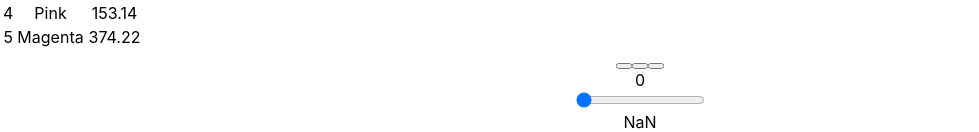
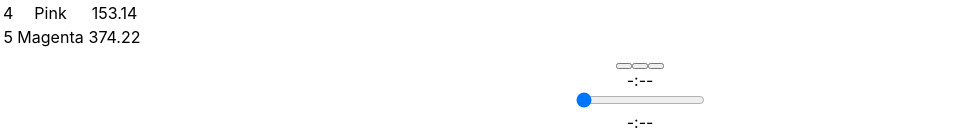
Before and after one commit to piontekle/bloc-jams-react, a React (Create React App) app: page /album/the-colors in a window 1280 px wide. Shown: the part 868-1000 px from the top of the page, without its empty margins (0-979 px from the left). Built offline with nearby package versions, Linux system fonts and the light colour scheme.

Commit message:
Assignment 9 Player Bar Range Inputs: complete add volume slider functionality and time format

```diff
--- a/src/components/Album.js
+++ b/src/components/Album.js
@@ -15,12 +15,14 @@ class Album extends Component {
       currentSong: album.songs[0],
       currentTime: 0,
       duration: album.songs[0].duration,
+      volume: 0.5,
       isPlaying: false,
       isHovering: false
     };
 
     this.audioElement = document.createElement('audio');
     this.audioElement.src = album.songs[0].audioSrc;
+    this.audioElement.volume = this.state.volume;
   }
 
   componentDidMount() {
@@ -30,16 +32,21 @@ class Album extends Component {
       },
       durationchange: e => {
         this.setState({ duration: this.audioElement.duration });
+      },
+      volumecontrol: e => {
+        this.setState({ volume: this.audioElement.volume })
       }
     };
     this.audioElement.addEventListener('timeupdate', this.eventListeners.timeupdate);
     this.audioElement.addEventListener('durationchange', this.eventListeners.durationchange);
+    this.audioElement.addEventListener('volumecontrol', this.eventListeners.volumecontrol);
   }
 
   componentWillUnmount() {
     this.audioElement.src = null;
-    this.audioElement.removeElementEventListener('timeupdate', this.eventListeners.timeupdate);
-    this.audioElement.removeElementEventListener('durationchange', this.eventListeners.durationchange);
+    this.audioElement.removeEventListener('timeupdate', this.eventListeners.timeupdate);
+    this.audioElement.removeEventListener('durationchange', this.eventListeners.durationchange);
+    this.audioElement.removeEventListener('volumecontrol', this.eventListeners.volumecontrol)
   }
 
   play() {
@@ -92,6 +99,18 @@ class Album extends Component {
     const newTime = this.audioElement.duration * e.target.value;
     this.audioElement.currentTime = newTime;
     this.setState({ currentTime: newTime });
+  }
+
+  handleVolumeChange(e) {
+    const newVolume = e.target.value;
+    this.audioElement.volume = newVolume;
+    this.setState({ volume: newVolume })
+  }
+
+  formatTime(time) {
+    const minutes = Math.floor(time/60);
+    const seconds = ((time % 60) / 100).toFixed(2).substr(2, 2);
+    return time ? `${minutes}:${seconds}` : "-:--";
   }
 
   mouseEnter(index) {
@@ -147,10 +166,13 @@ class Album extends Component {
         currentSong={this.state.currentSong}
         currentTime={this.audioElement.currentTime}
         duration={this.audioElement.duration}
+        volume={this.audioElement.volume}
         handleSongClick={() => this.handleSongClick(this.state.currentSong)}
         handlePrevClick={() => this.handlePrevClick()}
         handleNextClick={() => this.handleNextClick()}
         handleTimeChange={(e) => this.handleTimeChange(e)}
+        handleVolumeChange={(e) => this.handleVolumeChange(e)}
+        formatTime={(time) => this.formatTime(time)}
          />
       </section>
     );
--- a/src/components/PlayerBar.js
+++ b/src/components/PlayerBar.js
@@ -16,7 +16,7 @@ class PlayerBar extends Component {
           </button>
         </section>
         <section id="time-control">
-          <div className="current-time">{this.props.currentTime}</div>
+          <div className="current-time">{this.props.formatTime(this.props.currentTime)}</div>
           <input
           type="range"
           className="seek-bar"
@@ -26,11 +26,19 @@ class PlayerBar extends Component {
           step="0.01"
           onChange={this.props.handleTimeChange}
           />
-          <div className="total-time">{this.props.duration}</div>
+          <div className="total-time">{this.props.formatTime(this.props.duration)}</div>
         </section>
         <section id="volume-control">
           <div className="icon ion-md-volume-low"></div>
-          <input type="range" className="seek-bar" value="80" />
+          <input
+          type="range"
+          className="seek-bar"
+          value={this.props.volume || 0 }
+          max="1"
+          min="0"
+          step="0.01"
+          onChange={this.props.handleVolumeChange}
+          />
           <div className="icon ion-md-volume-high"></div>
         </section>
       </section>
```
